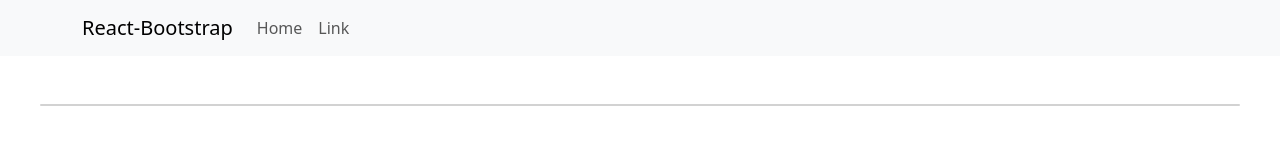
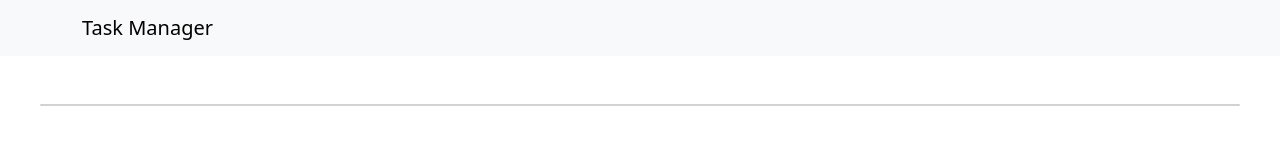
Before and after one commit to IsuruFerna/task-manager, a React (Create React App) app: page / in a window 1280 px wide. Shown: the top 160 px of the page. Built offline with nearby package versions, Linux system fonts and the light colour scheme.

Commit message:
fixes task's default check

```diff
--- a/src/componets/DeleteTask.jsx
+++ b/src/componets/DeleteTask.jsx
@@ -7,7 +7,6 @@ import { deleteTaskAction } from "../redux/actions";
 const DeleteTask = (props) => {
    const dispatch = useDispatch();
    const selectedTask = useSelector((state) => state.tasks.selected);
-   console.log("selected task ", selectedTask);
 
    const handleDeleteTask = () => {
       if (selectedTask !== null) {
--- a/src/componets/NavBar.jsx
+++ b/src/componets/NavBar.jsx
@@ -1,21 +1,21 @@
 import React from "react";
 import Container from "react-bootstrap/Container";
-import Nav from "react-bootstrap/Nav";
 import Navbar from "react-bootstrap/Navbar";
-import NavDropdown from "react-bootstrap/NavDropdown";
+// import Nav from "react-bootstrap/Nav";
+// import NavDropdown from "react-bootstrap/NavDropdown";
 
 const NavBar = () => {
    return (
       <Navbar expand="lg" className="bg-body-tertiary">
          <Container>
-            <Navbar.Brand href="#home">React-Bootstrap</Navbar.Brand>
-            <Navbar.Toggle aria-controls="basic-navbar-nav" />
+            <Navbar.Brand href="#home">Task Manager</Navbar.Brand>
+            {/* <Navbar.Toggle aria-controls="basic-navbar-nav" />
             <Navbar.Collapse id="basic-navbar-nav">
                <Nav className="me-auto">
                   <Nav.Link href="#home">Home</Nav.Link>
                   <Nav.Link href="#link">Link</Nav.Link>
                </Nav>
-            </Navbar.Collapse>
+            </Navbar.Collapse> */}
          </Container>
       </Navbar>
    );
--- a/src/componets/SingleTask.jsx
+++ b/src/componets/SingleTask.jsx
@@ -27,6 +27,7 @@ const SingleTask = ({ task, done, setModalShow, index }) => {
                   onChange={(event) => setTaskState(event, index)}
                   className="form-check-input me-3"
                   type="checkbox"
+                  defaultChecked={done}
                   id="checkboxNoLabel"
                   value=""
                   aria-label="..."
--- a/src/pages/HomePage.jsx
+++ b/src/pages/HomePage.jsx
@@ -17,8 +17,6 @@ const HomePage = () => {
 
    const tasks = useSelector((state) => state.tasks.taskList);
 
-   console.log("this is taks ", tasks);
-
    return (
       <>
          <DeleteTask show={modalShow} onHide={() => setModalShow(false)} />
@@ -35,7 +33,7 @@ const HomePage = () => {
             </div>
          </Button>
          <AddTask
-            setModalShowAddTask={setModalShowAddTask}
+            // setModalShowAddTask={setModalShowAddTask}
             show={modalShowAddTask}
             onHide={() => setModalShowAddTask(false)}
          />
```
